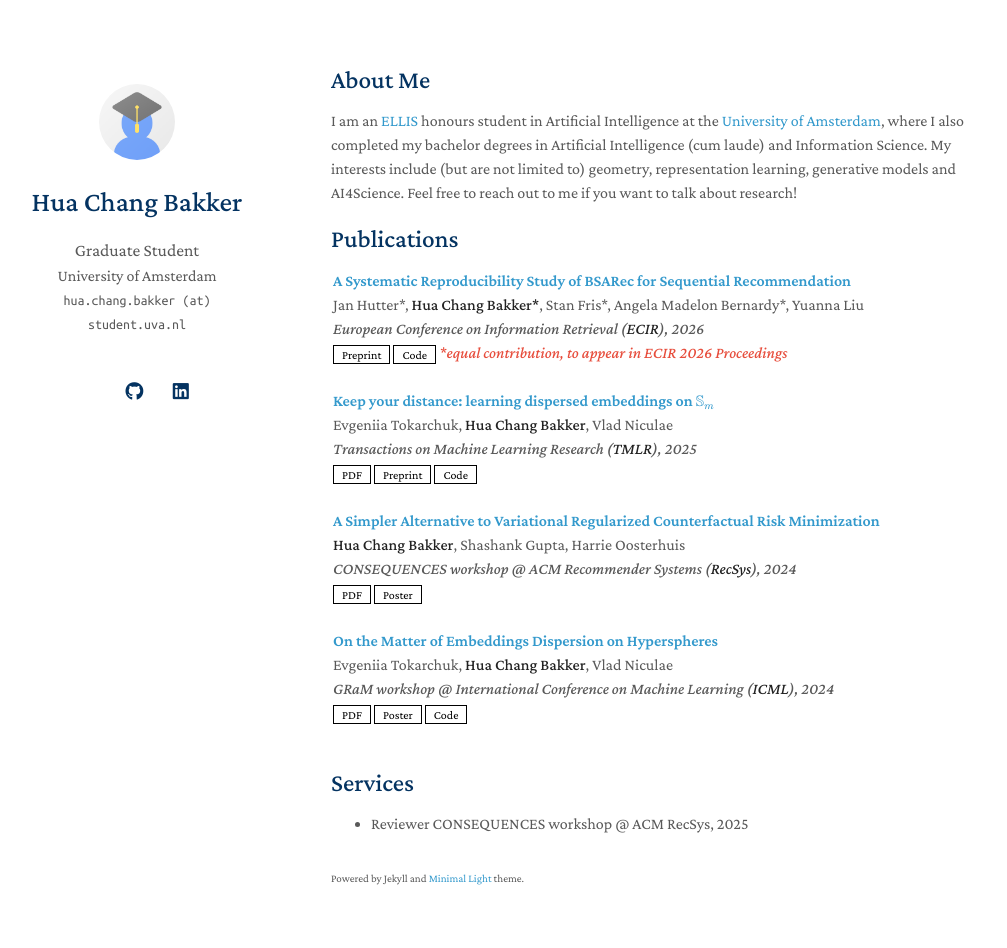
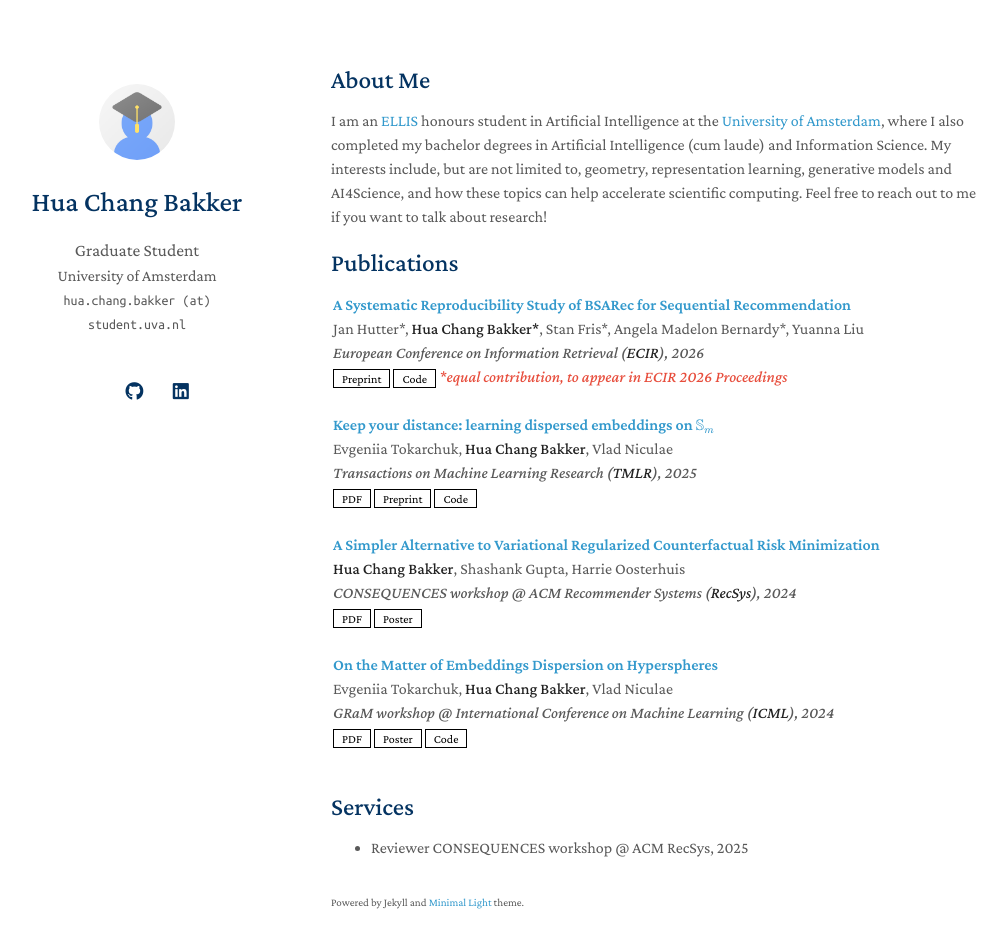
Before and after one commit to huachangb/huachangb.github.io, a Jekyll site: the page built from index.md, in a window 1280 px wide and 983 px high. Shown: the top 948 px of the window, without its empty margins (139-1146 px from the left). Built offline with Jekyll 4.4.1, drawn with Linux system fonts in a browser that asks for light colours; a style sheet for code colours, icons or effects is not loaded.

Commit message:
Update interests section in index.md
Expanded on interests to include their impact on scientific computing.

```diff
--- a/index.md
+++ b/index.md
@@ -5,7 +5,7 @@ layout: homepage
 ## About Me
 
 I am an [ELLIS](https://ivi.fnwi.uva.nl/ellis/) honours student in Artificial Intelligence at the [University of Amsterdam](https://www.uva.nl/en), where I also completed my bachelor degrees in Artificial Intelligence (cum laude) and Information Science.
-My interests include (but are not limited to) geometry, representation learning, generative models and AI4Science.
+My interests include, but are not limited to, geometry, representation learning, generative models and AI4Science, and how these topics can help accelerate scientific computing.
 Feel free to reach out to me if you want to talk about research!
 
 {% include_relative _includes/publications.md %}
```
